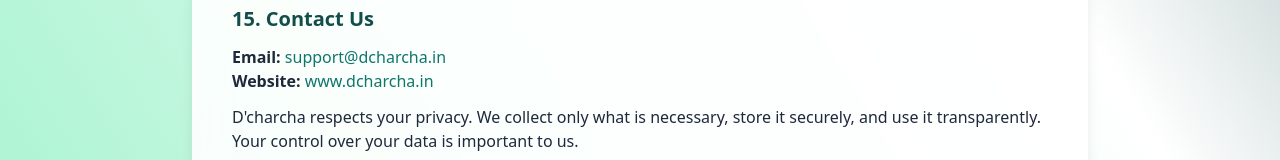
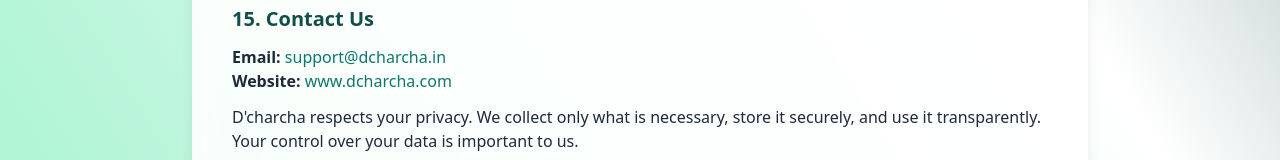
Before and after one commit to krishnamoulijala/dcharcha-website, a React (Vite) app: page /privacy in a window 1280 px wide. Shown: the part 1731-1891 px from the top of the page. Built offline with nearby package versions, Linux system fonts and the light colour scheme; no server answers.

Commit message:
Changed the website link

```diff
--- a/src/components/Footer.jsx
+++ b/src/components/Footer.jsx
@@ -29,8 +29,7 @@
               <h3 className="text-xl font-bold">Dcharcha</h3>
             </div>
             <p className="text-gray-400 text-sm leading-relaxed mb-4 max-w-xs">
-              A collaborative platform to share ideas, connect with community,
-              and explore knowledge together.
+              Connects citizens with AI-powered tools to visualize, discuss, and improve public spaces together.
             </p>
             <div className="flex gap-3 mt-2">
               {[FaTwitter, FaFacebookF, FaLinkedinIn].map((Icon, idx) => (
--- a/src/pages/privacy.jsx
+++ b/src/pages/privacy.jsx
@@ -133,8 +133,8 @@
             </a>
             <br />
             <strong>Website:</strong>{" "}
-            <a href="https://www.dcharcha.in" target="_blank" rel="noopener noreferrer" className="text-teal-700 hover:underline">
-              www.dcharcha.in
+            <a href="https://www.dcharcha.com" target="_blank" rel="noopener noreferrer" className="text-teal-700 hover:underline">
+              www.dcharcha.com
             </a>
           </p>
           <p className="mt-3">
```
